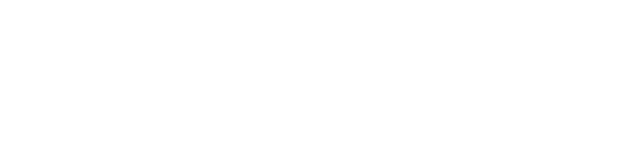
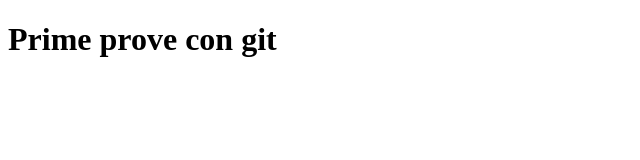
Before and after one commit to alessandropecchini99/htmlcss-hello, a plain HTML site: page index.html in a window 1280 px wide. Shown: the whole page, without its empty margins (0-640 px from the left). Drawn offline with Linux system fonts and the light colour scheme.

Commit message:
add title to index

```diff
--- a/index.html
+++ b/index.html
@@ -7,6 +7,6 @@
     <title>Document</title>
 </head>
 <body>
-
+    <h1>Prime prove con git</h1>
 </body>
 </html>
```
